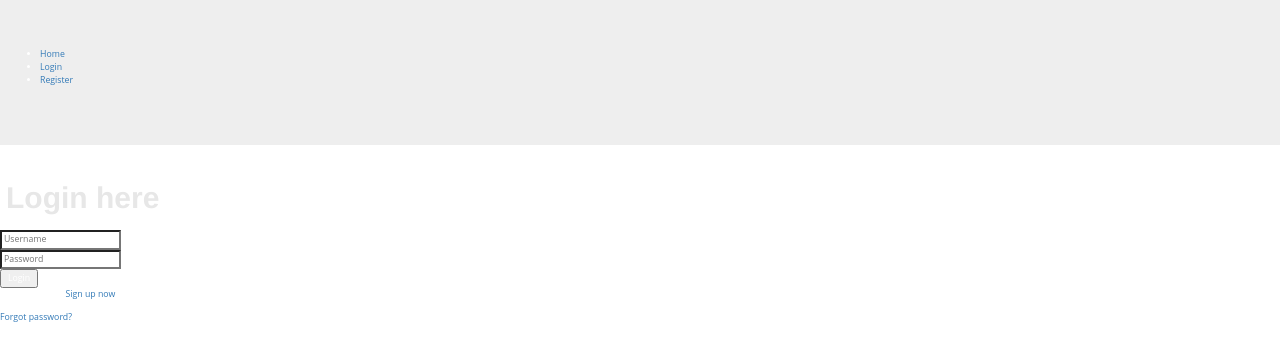
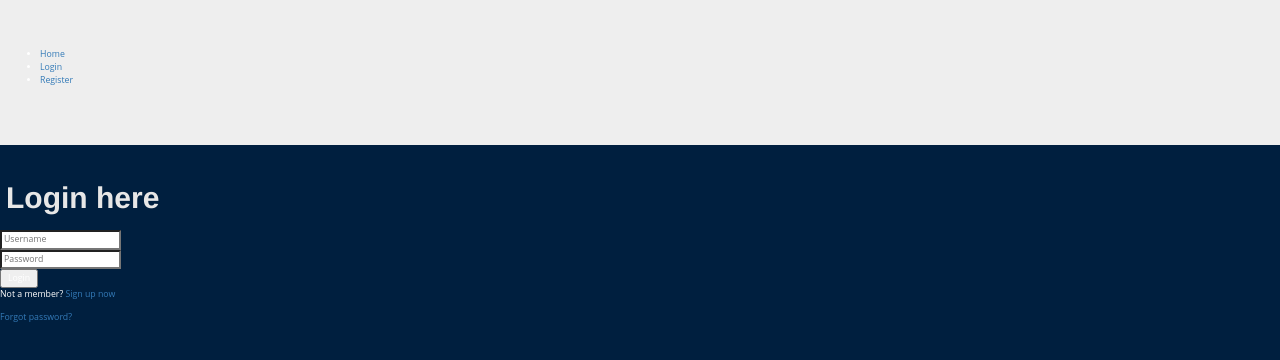
Before and after one commit to avneesh2409/New-Project-On-React, a React (Create React App) app: page /login in a window 1280 px wide. Shown: the top 360 px of the page. Built offline with nearby package versions, Linux system fonts and the light colour scheme.

Commit message:
css of login page changed

```diff
--- a/src/components/login.js
+++ b/src/components/login.js
@@ -1,22 +1,36 @@
 import React, { Component } from 'react'
-import style from '../login.module.css'
-
+import '../login.module.css'
 export default class Login extends Component {
+    constructor(props) {
+        super(props)
+        this.state = {
+            username: '',
+            password: ''
+        }
+    }
+    changeHandler = (e) => {
+        this.setState({
+            [e.target.name]: e.target.value
+        })
+    }
+    onSubmitHandler = () => {
+        console.log(this.state)
+    }
     render() {
         return (
             <div className="form-wrapper">
-                <form action="" method="post">
+                <div>
                     <h3>Login here</h3>
                     <div className="form-item">
-                        <input type="text" name="username" placeholder="Username" autofocus required></input>
+                        <input type="text" name="username" placeholder="Username" onChange={this.changeHandler} />
                     </div>
                     <div className="form-item">
-                        <input type="password" name="password" placeholder="Password" required></input>
+                        <input type="password" name="password" placeholder="Password" onChange={this.changeHandler} />
                     </div>
                     <div className="button-panel">
-                        <input type="submit" className="button" title="Log In" name="login" value="Login"></input>
+                        <input type="submit" className="button" title="Log In" name="login" value="Login" />
                     </div>
-                </form>
+                </div>
                 <div className="reminder">
                     <p>Not a member? <a href="/register">Sign up now</a></p>
                     <p><a href="/">Forgot password?</a></p>
--- a/src/login.module.css
+++ b/src/login.module.css
@@ -4,9 +4,9 @@ body {
   -webkit-background-size: cover;
   -moz-background-size: cover;
   -o-background-size: cover;
-  background-size: cover;}
-
-
+  background-size: cover;
+  background:linear-gradient(#001f3f,#001f3f,#001f3f);
+}
 
 .form-wrapper {
 width:300px;
@@ -15,7 +15,7 @@ height:370px;
   top: 60%;
   left: 48%;
   margin: -184px 0px 0px -155px;
-  background: rgba(0,0,0,0.27);
+  background:   rgba(100,100,100,0.27);
   padding: 15px 25px;
   border-radius: 5px;
   box-shadow: 0px 1px 0px rgba(0,0,0,0.6),inset 0px 1px 0px rgba(255,255,255,0.04);
```
